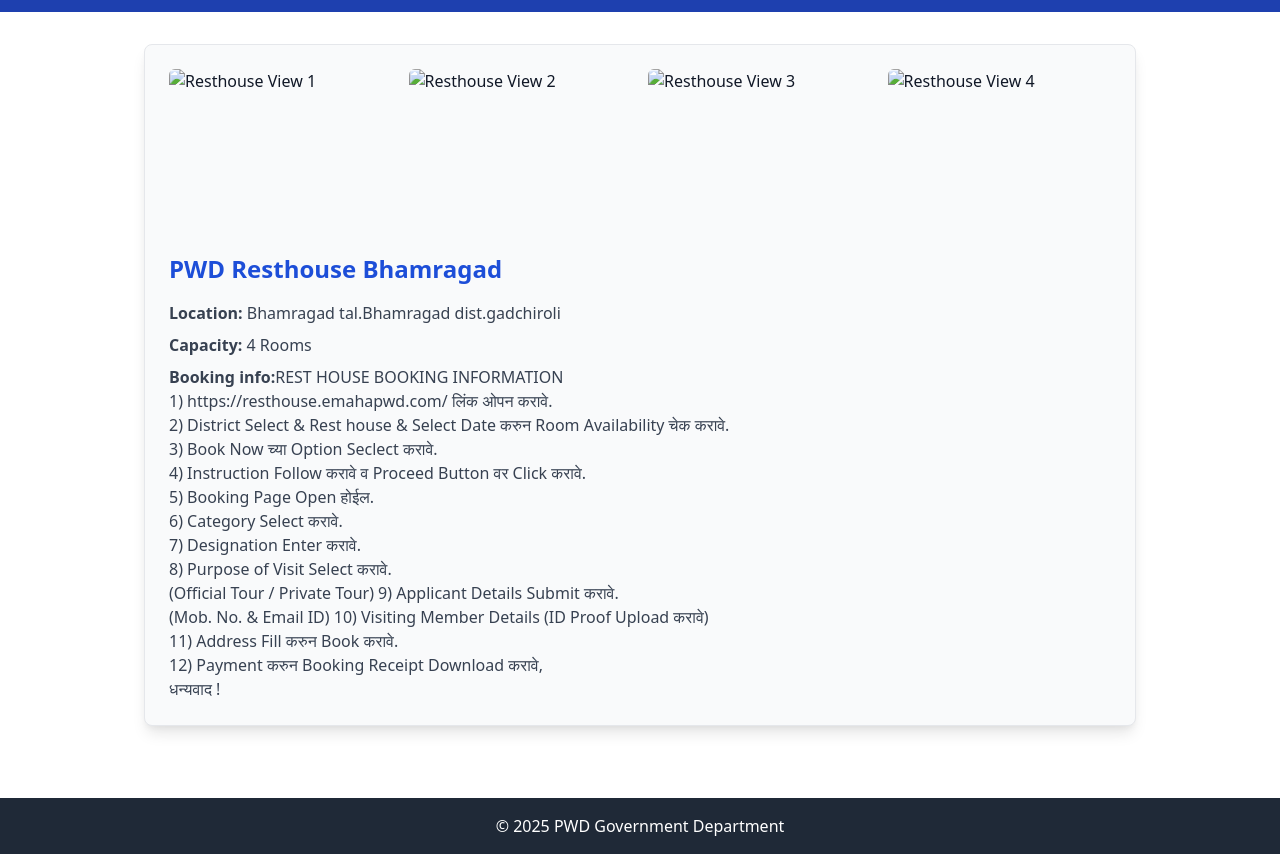
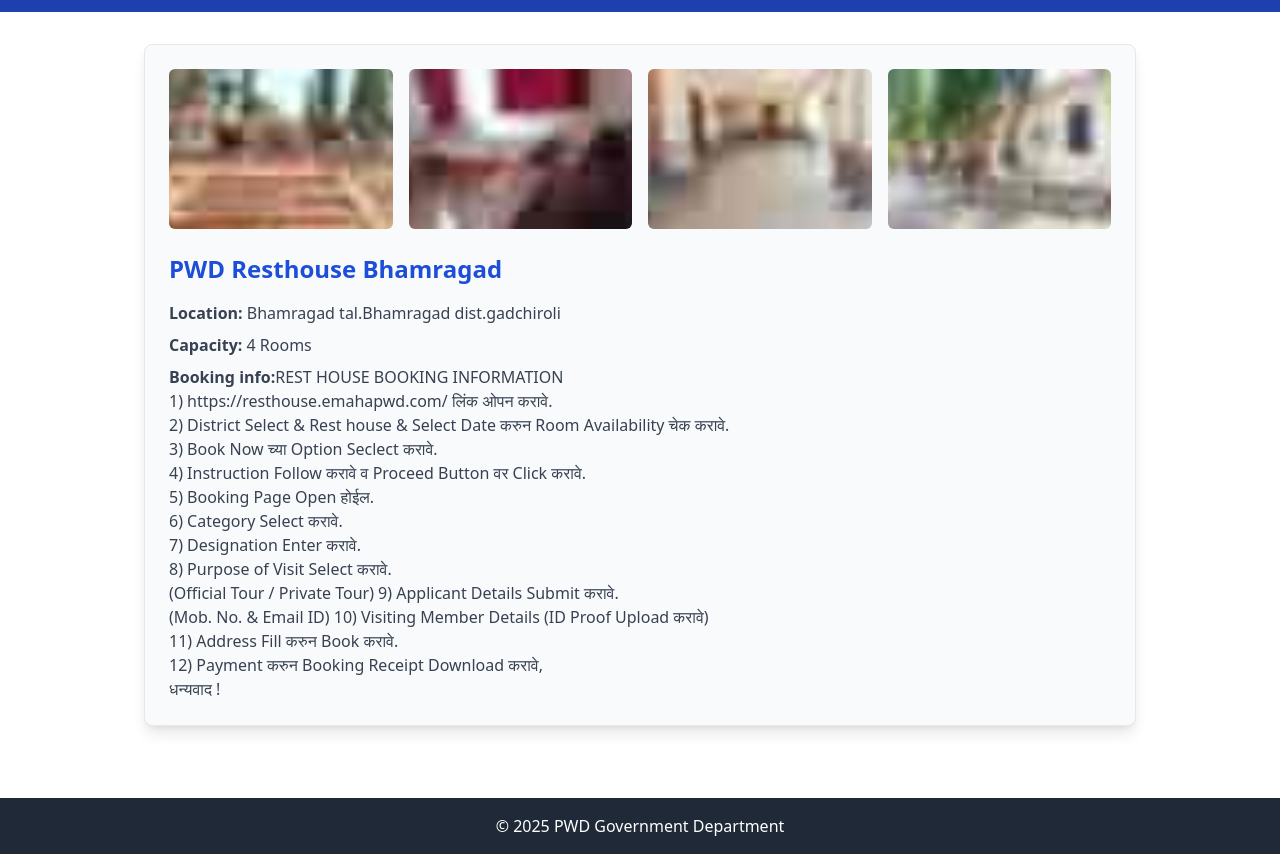
Before and after one commit to dipali0609/PWDAheri, a plain HTML site: page resthouses.html in a window 1280 px wide. Shown: the part 56-910 px from the top of the page. Drawn offline with nearby package versions, Linux system fonts and the light colour scheme.

Commit message:
Update resthouses.html

```diff
--- a/resthouses.html
+++ b/resthouses.html
@@ -16,10 +16,10 @@
 
       <!-- Image Grid -->
       <div class="grid grid-cols-2 md:grid-cols-4 gap-4 mb-6">
-        <img src="image1.jpeg" alt="Resthouse View 1" class="w-full h-32 md:h-40 object-cover rounded-md">
-        <img src="image2.jpeg" alt="Resthouse View 2" class="w-full h-32 md:h-40 object-cover rounded-md">
-        <img src="image3.jpeg" alt="Resthouse View 3" class="w-full h-32 md:h-40 object-cover rounded-md">
-        <img src="image4.jpeg" alt="Resthouse View 4" class="w-full h-32 md:h-40 object-cover rounded-md">
+        <img src="image1.jpg" alt="Resthouse View 1" class="w-full h-32 md:h-40 object-cover rounded-md">
+        <img src="image2.jpg" alt="Resthouse View 2" class="w-full h-32 md:h-40 object-cover rounded-md">
+        <img src="image3.jpg" alt="Resthouse View 3" class="w-full h-32 md:h-40 object-cover rounded-md">
+        <img src="image4.jpg" alt="Resthouse View 4" class="w-full h-32 md:h-40 object-cover rounded-md">
       </div>
 
       <!-- Resthouse Info -->
```
